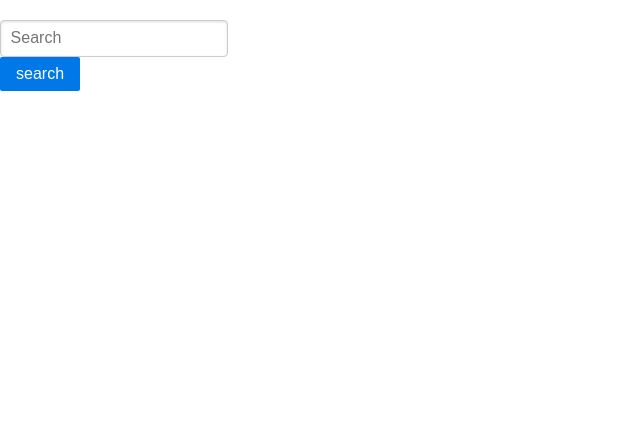
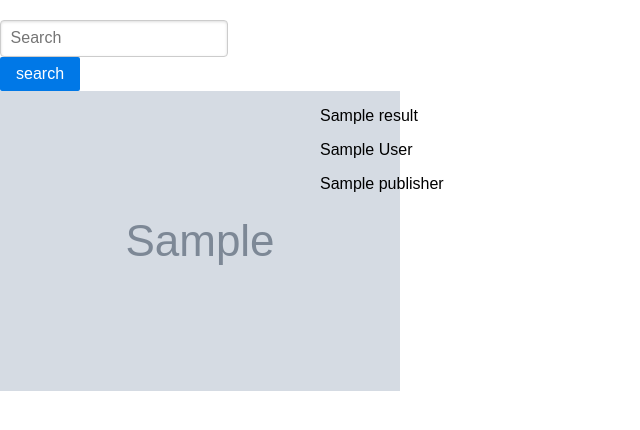
Before and after one commit to jacklowrie/google-books-search-webapp, a Flask app: template templates/index.html in a window 1280 px wide. Shown: the part 107-537 px from the top of the page, without its empty margins (0-640 px from the left). Run offline with Flask 2, Linux system fonts and the light colour scheme; the template is opened without the code that fills it: values that come from a table or form of the project are taken from there, most other values are stand-ins (such as "Sample title", 1, 10 or a date in 2020); grey boxes marked "Sample" are stand-in pictures; some libraries are stand-ins or nearby versions.

Commit message:
booksearch and frontend now handle results with no book cover.

```diff
--- a/booksearch.py
+++ b/booksearch.py
@@ -1,5 +1,3 @@
-
-
 import requests
 
 
@@ -21,6 +19,22 @@ class BookSearch:
         self.send_request()
         self.parse_results()
 
+
+
+    def get_search_results(self):
+        search_results = []
+        num_results = len(self.results['items'])
+
+        for result in range(num_results):
+            d = {
+                'title': self.get_result_title(result),
+                'authors': self.get_result_authors(result),
+                'publisher': self.get_result_publisher(result),
+                'thumbnail': self.get_thumbnail_url(result)
+            }
+            search_results.append(d)
+        return search_results
+
     # adds user's search phrase to parameters
     def construct_request(self):
         self.parameters['q'] = self.search
@@ -32,6 +46,7 @@ class BookSearch:
     #store the results in a python dictionary
     def parse_results(self):
         self.results = self.search.json()
+
 
 
 
@@ -66,8 +81,10 @@ class BookSearch:
         return 'publisher: ' + publisher
 
     def get_thumbnail_url(self, result):
-        return self.results['items'][result]['volumeInfo']['imageLinks']['thumbnail']
-
+        thumbnail = ''
+        if 'imageLinks' in self.results['items'][result]['volumeInfo']:
+            thumbnail = self.results['items'][result]['volumeInfo']['imageLinks']['thumbnail']
+        return thumbnail
     # returns the status code as an int
     def get_status_code(self):
         return self.search.status_code
@@ -80,14 +97,6 @@ class BookSearch:
         print(self.search.url)
 
 
-
-    def dump_search_results(self):
-        print("HTTP Status Code: " +str(self.get_status_code()))
-        print("total results: " + str(self.get_results_count())+'\n')
-        print(self.get_result_title())
-        print('\t' + self.get_result_authors())
-
-
 # test queries
 many_results = 'harry potter sorcerer\'s stone' #test search many results
 quarter_boys = 'intitle:reckoning+inauthor:david+inauthor:lennon' #test search one result
@@ -96,5 +105,5 @@ multiple_authors = 'introduction to algorithms inauthor:Thomas inauthor:H inauth
 
 
 #try it out
-test = BookSearch(many_results)
-test.print_search_results()
+#test = BookSearch('quarter boys')
+#print(test.results)
--- a/main.py
+++ b/main.py
@@ -1,5 +1,6 @@
 from flask import Flask, render_template, request
 from form import SearchForm
+from booksearch import BookSearch
 
 app = Flask(__name__)
 app.secret_key = 'QVwI5uhPuU'
@@ -7,13 +8,18 @@ app.secret_key = 'QVwI5uhPuU'
 @app.route('/', methods=["GET", "POST"])
 def home():
     form = SearchForm() #instantiate the form
+    results = []
     if request.method == 'POST': #if submitting the form
         if form.validate() == False: #check for valid input
             return render_template("index.html", form=form)
         else:
-            return "Success!"
+            # Query google books
+            search_query = form.search_query.data
+            book_search = BookSearch(search_query) #
+            results = book_search.get_search_results()
+            return render_template("index.html", form=form, results=results)
     elif request.method == 'GET': #if returning results
-        return render_template("index.html", form=form)
+        return render_template("index.html", form=form, results=results)
 
 if __name__ == '__main__':
     app.run(debug=True)
--- a/templates/index.html
+++ b/templates/index.html
@@ -18,4 +18,25 @@
   {{ form.submit(class="btn-primary pure-button pure-button-primary") }}
 </form>
 
+
+<div class="results">
+  {% for result in results %}
+    <article class='pure-g'>
+      <div class="pure-u-1-4">
+        {% if result['thumbnail'] =='' %}
+        <p class = thumbnail>this result has no thumbnail</p>
+        {% else %}
+        <img src="{{ result['thumbnail'] }}" style="margin:auto">
+        {% endif %}
+      </div>
+      <div class="pure-u-3-4">
+        <p class="title" target="_blank">{{ result['title'] }}</p>
+        <p class="authors">{{ result['authors'] }}</p>
+        <p class="publisher">{{ result['publisher'] }}</p>
+      </div>
+    </article>
+  {% endfor %}
+</div>
+
+
 {% endblock %}
```
Also changed, not shown: sample results.py (+7 -0 lines). Lines whose indentation alone changed are shown as unchanged.
